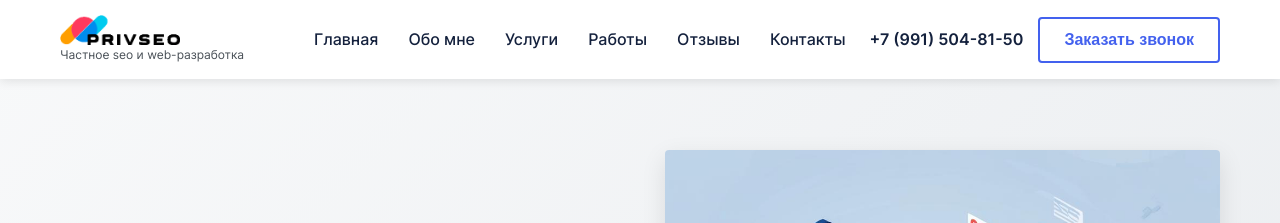
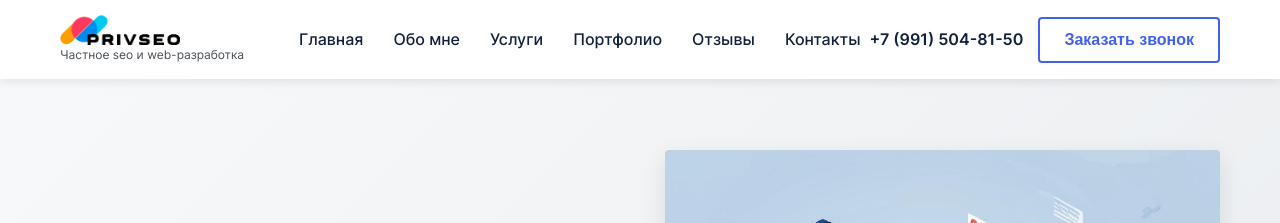
Before and after one commit to PrivateSeo/privateseo.github.io, a Jekyll site: the page built from index.html, in a window 1280 px wide. Shown: the top 223 px of the page. Built offline with Jekyll 4.4.1, drawn with Linux system fonts in a browser that asks for light colours.

Commit message:
Обновление меню через Telegram бота

```diff
--- a/_data/menu.yml
+++ b/_data/menu.yml
@@ -5,7 +5,7 @@ items:
   url: https://privseo.ru/#about
 - title: Услуги
   url: https://privseo.ru/#services
-- title: Работы
+- title: Портфолио
   url: https://privseo.ru/#portfolio
 - title: Отзывы
   url: '#reviews'
```
